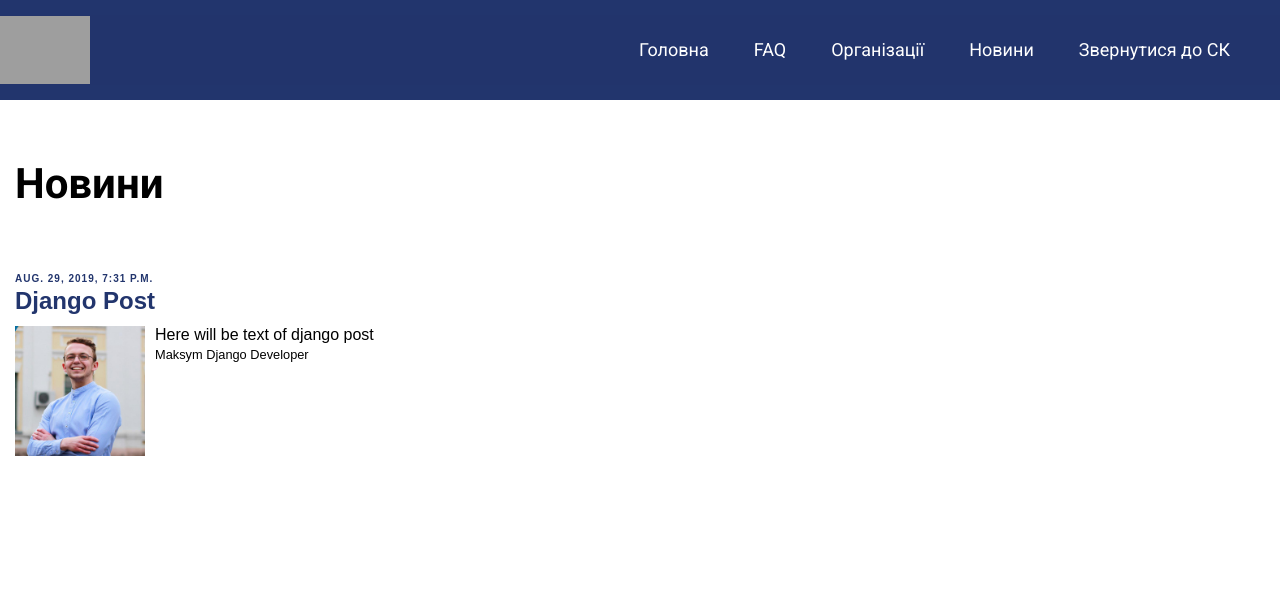
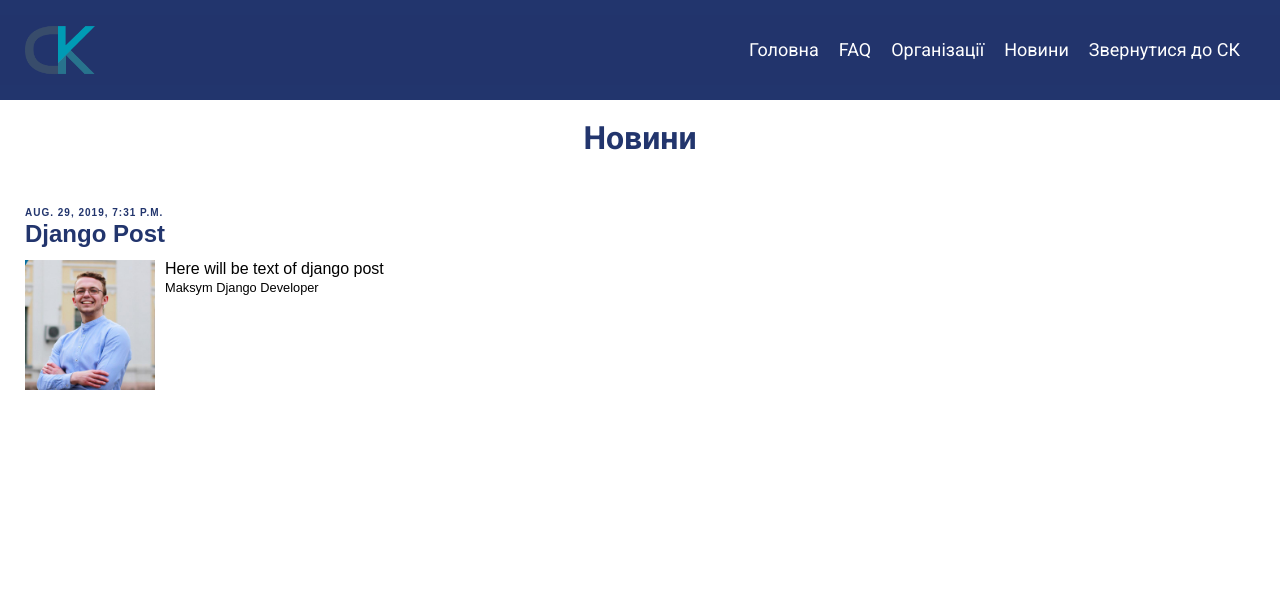
Before and after one commit to KolesnykMA/SKDjango, a Django app: page /all_news/ in a window 1280 px wide. Shown: the top 603 px of the page. Run offline with Django 3.2, Linux system fonts and the light colour scheme; data comes from the database, SQL or seed files in the repository; some libraries are stand-ins or nearby versions; grey boxes are pictures that could not be loaded.

Commit message:
faq done news done header done orgs done
to do
docs page
email send

```diff
--- a/skSite/static/skSite/scss/all_news.css
+++ b/skSite/static/skSite/scss/all_news.css
@@ -30,8 +30,7 @@
 }
 
 .news_header {
-  margin: 60px 0 40px 15px;
-  font-size: 42px;
+  margin: 20px 15px 20px 15px;
 }
 
 .news_title {
--- a/skSite/static/skSite/scss/header.css
+++ b/skSite/static/skSite/scss/header.css
@@ -12,18 +12,15 @@
 
 
 .header__img{
+    margin-left: 25px;
     max-width: 90px;
     max-height: 70px;
 }
 
 
 .nav__link{
-    margin-left: 5px;
-    padding-left: 20px;
    text-decoration: none;
    position: relative;
-    margin-bottom: 20px;
-    padding-bottom: 20px    ;
 }
 
 
@@ -59,7 +56,8 @@ body {
 
 .main-nav li {
     text-align: center;
-    padding-right: 20px;
+    padding-right: 10px;
+    padding-left: 10px;
 }
 
 .logo {
@@ -75,19 +73,18 @@ body {
             right: 20px;
             cursor: pointer;
             color: rgba(255, 255, 255, 0.8);
+            margin-top:10px;
             font-size: 40px;
 }
 
 .active {
             display: block;
-            text-align: center;
-            vertical-align: center;
-            margin-bottom: 20px;
             font-size: 48px;
             height: 100vh;
             background: rgba(34,53,109,0.5);
             padding-top: 150px;
 }
+
 
 @media screen and (min-width: 768px) {
     .navbar {
--- a/skSite/templates/skSite/all_news.html
+++ b/skSite/templates/skSite/all_news.html
@@ -10,12 +10,12 @@
 
     <section class="all_news">
         <div class="container-all-news">
-            <h1 class="news_header">Новини</h1>
+            <h1 style="font-size: 32px; color: #22356d; text-align: center;" class="news_header">Новини</h1>
             <div id="news_list">
                 {% for new in news %}
                     <article id="n{{ forloop.counter }}" class="news_article">
 
-                        <div class = "news_info_all" style="margin-bottom: 10px">
+                        <div class = "news_info_all" style="margin: 10px 10px;">
                             <header style="margin-top: 5px;">
                                 <time class="news_time">
                                     <a id="h1" class="card_link">{{ new.date_posted }}</a>
--- a/skSite/templates/skSite/faq.html
+++ b/skSite/templates/skSite/faq.html
@@ -1,7 +1,7 @@
 {% load static %}
 <section class="FaqMain">
     <div class="container container--Faq">
-        <link rel="stylesheet" type="text/css" href="{% static 'skSite/scss/faq.scss' %}">
+        <link rel="stylesheet" type="text/css" href="{% static 'skSite/scss/faq.css' %}">
         <style>
             @import url('https://fonts.googleapis.com/css?family=Open+Sans&display=swap');
             @import url('https://fonts.googleapis.com/css?family=Open+Sans+Condensed:300&display=swap');
--- a/skSite/templates/skSite/header.html
+++ b/skSite/templates/skSite/header.html
@@ -5,8 +5,8 @@
         <span class="navbar-toggle" id="js-navbar-toggle">
             <i class="fas fa-bars"></i>
         </span>
-        <a href = "index.html">
-            <img src="img/sk_logo--without-text.png" alt="" class="header__img" align="left">
+        <a href = "{% url 'index' %}">
+            <img src="{% static 'skSite/img/group_images/sk.png' %}" alt="" class="header__img" align="left">
         </a>
         <ul class="main-nav" id="js-menu">
             <li>
--- a/skSite/templates/skSite/index.html
+++ b/skSite/templates/skSite/index.html
@@ -12,12 +12,12 @@
 
     <section class="news">
         <div class="container">
-            <h1 class="latest_news_title">Важливі повідомлення</h1>
+            <h1 class="latest_news_title">Останні новини</h1>
             <div class="cards">
                 {% for new in  news %}
                     <div class="card_container" style="max-height: 70%; max-width: 100%">
                         <div class="card" style=" max-width: 100%">
-                                <img style = "max-width: 100%;height: auto; margin-left: auto; margin-right: auto; display: block;"src="{{ new.image.url }}">
+                                <img style = " max-height: 200px; max-width: 270px;height: auto; margin-left: auto; margin-right: auto; display: block;"src="{{ new.image.url }}">
                             <div class="card_title">
                                 <a id="h1" class="card_link"  href="{% url 'post-detail' new.id %}">{{ new.post_head }}</a>
                             </div>
```
Also changed, not shown: skSite/templates/skSite/faq_info.html (+11 -11 lines), skSite/templates/skSite/post_detail.html (+4 -3 lines), skSite/static/skSite/img/group_images/kvit.png, skSite/static/skSite/scss/faq.css (renamed from skSite/static/skSite/scss/faq.scss), skSite/static/skSite/scss/faq_info.css (renamed from skSite/static/skSite/scss/faq_info.scss).
